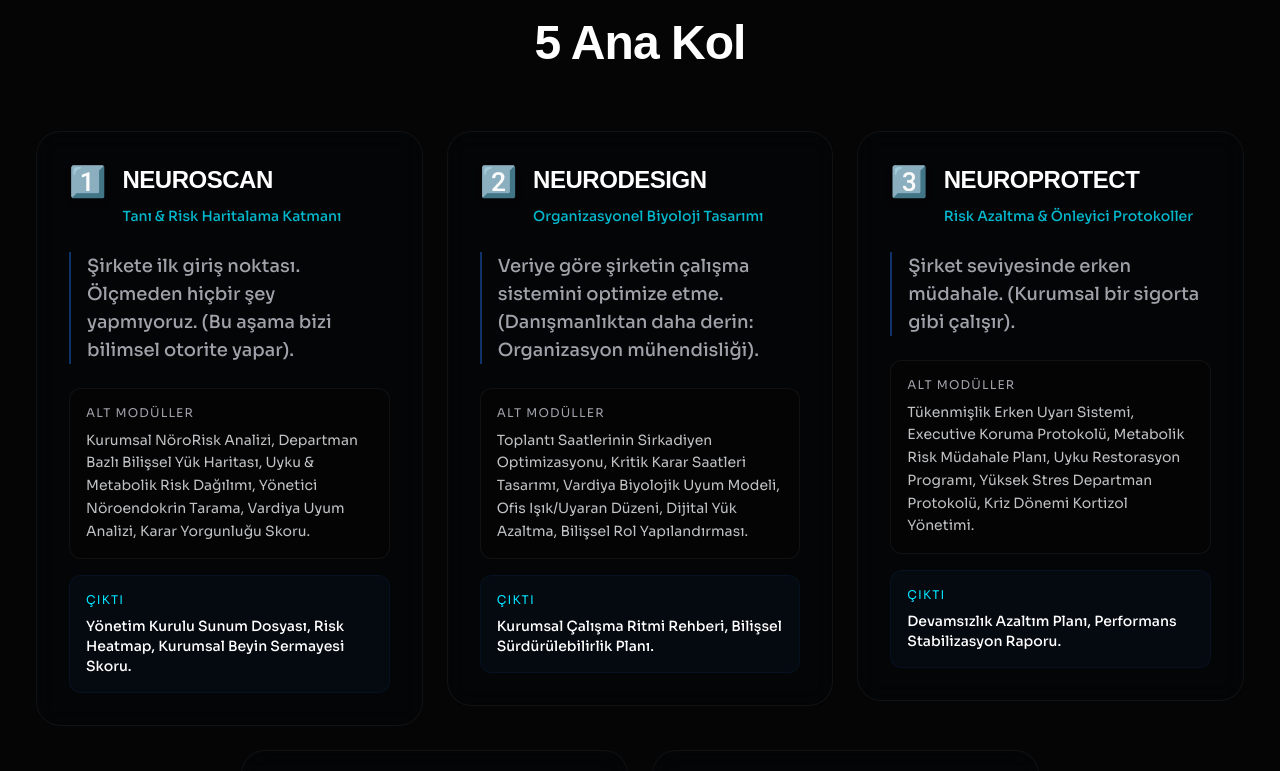
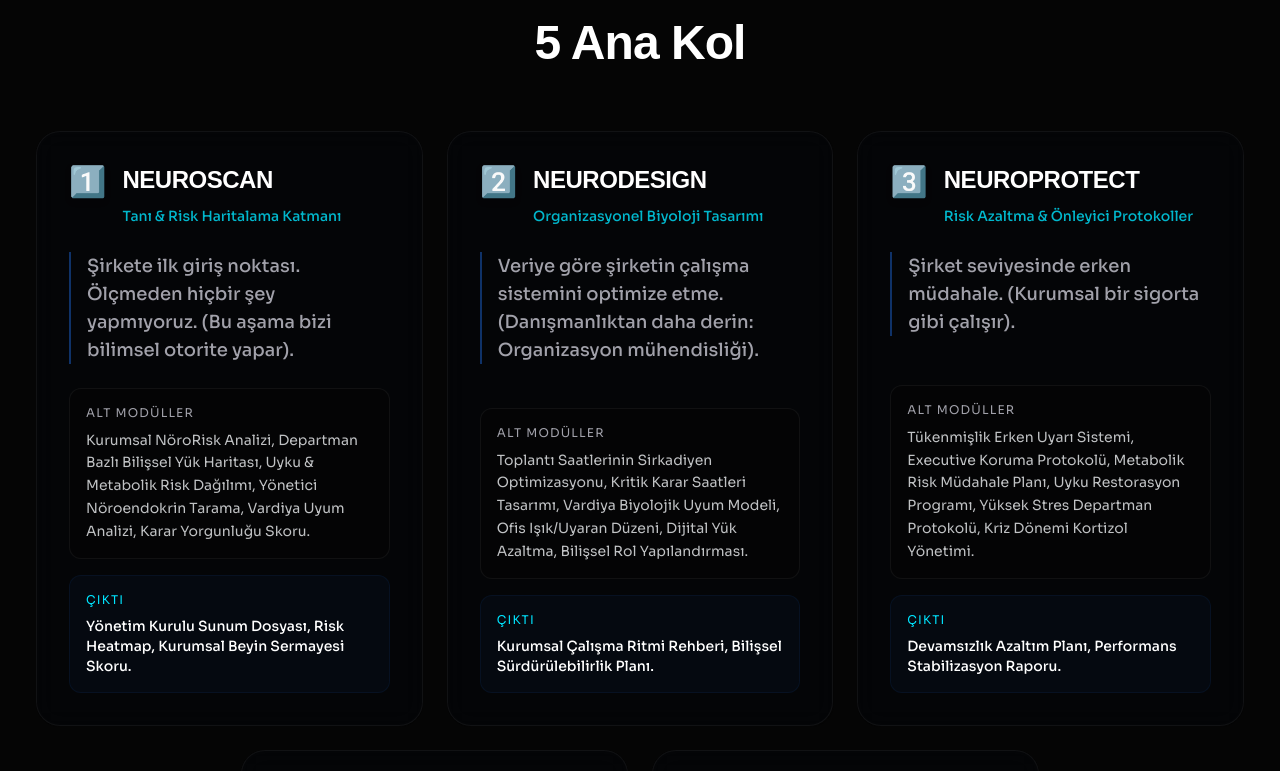
Before and after one commit to Emrahi/neuroxonv5, a Next.js app: page / in a window 1280 px wide. Shown: the part 3320-4091 px from the top of the page. Built offline with nearby package versions, Linux system fonts and the light colour scheme; a web font is replaced by a local one.

Commit message:
fix: ensure equal card heights in Corporate Products section

```diff
--- a/src/components/sections/CorporateProducts.tsx
+++ b/src/components/sections/CorporateProducts.tsx
@@ -65,12 +65,15 @@ export function CorporateProducts() {
           </h3>
         </motion.div>
 
-        <div className="flex flex-wrap justify-center gap-6">
+        <div className="flex flex-wrap justify-center gap-6 items-stretch">
           {products.map((product, index) => (
+            <div
+              key={index}
+              className="flex w-full md:w-[calc(50%-1.5rem)] lg:w-[calc(33.333%-1.5rem)]"
+            >
               <GlassCard
-              key={index}
                 delay={index * 0.1}
-              className="flex flex-col h-full relative group overflow-hidden w-full md:w-[calc(50%-1.5rem)] lg:w-[calc(33.333%-1.5rem)]"
+                className="flex flex-col flex-1 relative group overflow-hidden"
               >
                 <div className="absolute inset-0 bg-gradient-to-br from-white/5 to-transparent opacity-0 group-hover:opacity-100 transition-opacity duration-500" />
 
@@ -110,6 +113,7 @@ export function CorporateProducts() {
                   </div>
                 </div>
               </GlassCard>
+            </div>
           ))}
         </div>
       </div>
```
Lines whose indentation alone changed are shown as unchanged.
